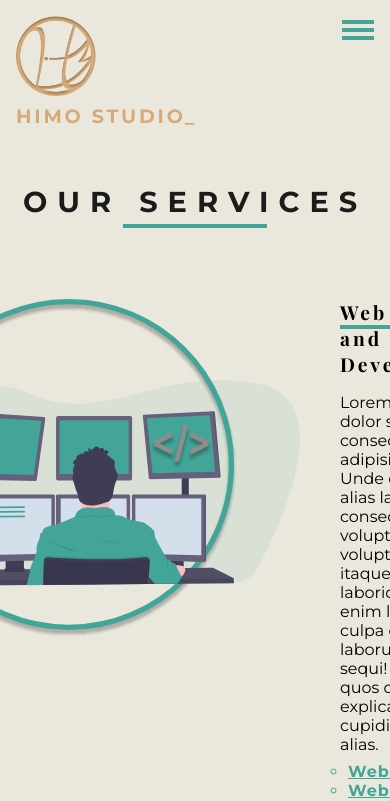
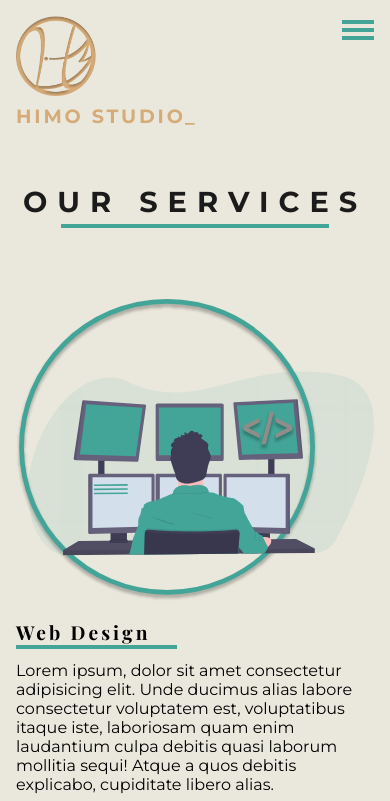
Before and after one commit to bobby-dq/himo-studios-website, a React (Create React App) app: page /services in a window 390 px wide. Shown: the top 801 px of the page. Built offline with nearby package versions, Linux system fonts and the light colour scheme.

Commit message:
services mobile responsive .

```diff
--- a/src/components/About.tsx
+++ b/src/components/About.tsx
@@ -143,7 +143,7 @@ const SInfoImg = styled(motion.div)`
 const SLine = styled(motion.div)`
     height: 0.5rem;
     background: #43A498;
-    width: 35%;
+    width: 50%;
     position: absolute;
     top: 5rem;
 `;
--- a/src/components/Organizations.tsx
+++ b/src/components/Organizations.tsx
@@ -65,12 +65,21 @@ const SOrgTitle = styled(motion.div)`
         letter-spacing: 1px;
         font-weight: bold;
     }
+
+    @media(max-width: 500px) {
+        text-align: center;
+    }
 `;
 
 const SLine = styled(motion.div)`
     height: 0.5rem;
     background: #43A498;
-    width: 40%;
+    width: 75%;
     position: absolute;
     top: 5rem;
+
+    @media(max-width: 500px) {
+        top: 10rem;
+        width: 75%;
+    }
 `;
--- a/src/components/Service.tsx
+++ b/src/components/Service.tsx
@@ -34,13 +34,21 @@ const SService = styled.div`
     display: flex;
     padding: 5rem 0rem;
     justify-content: space-between;
-
+    @media(max-width: 850px) {
+        flex-direction: column;
+        align-items: center;
+    }
 
 `;
 
 const SImageWrapper = styled.div`
     img {
         width: 50rem;
+
+        @media(max-width: 850px) {
+            margin-bottom: 2rem;
+            width: 100%;
+        }
     }
 `;
 
@@ -68,12 +76,17 @@ const STextWrapper = styled.div`
         font-weight: bold;
         letter-spacing: 1px;
     }
+
+    @media(max-width: 850px) {
+        margin-left: 0rem;
+    }
 `
 
 const SLine = styled(motion.div)`
     height: 0.5rem;
     background: #43A498;
-    width: 75%;
+    width: 45%;
     position: absolute;
     top: 3.25rem;
+
 `;
--- a/src/data/servicesData.ts
+++ b/src/data/servicesData.ts
@@ -13,21 +13,21 @@ export interface IService {
 export const serviceData: () => IService[] = () => {
     return [
         {
-            name: "Web Design and Development",
+            name: "Web Design",
             description1: "Lorem ipsum, dolor sit amet consectetur adipisicing elit. Unde ducimus alias labore consectetur voluptatem est, voluptatibus itaque iste, laboriosam quam enim laudantium culpa debitis quasi laborum mollitia sequi! Atque a quos debitis explicabo, cupiditate libero alias.",
             description2: "Lorem ipsum, dolor sit amet consectetur adipisicing elit. Unde ducimus alias labore consectetur voluptatem est, voluptatibus itaque iste, laboriosam quam enim laudantium culpa debitis quasi laborum mollitia sequi! Atque a quos debitis explicabo, cupiditate libero alias.",
             subServices: ["Web Design", "Web Development", "Web Applications", "Landing Pages", "Hosting and Deployment", "Maintenance"],
             image: webDesign
         },
         {
-            name: "SEO and Social Media Management",
+            name: "SEO",
             description1: "Lorem ipsum, dolor sit amet consectetur adipisicing elit. Unde ducimus alias labore consectetur voluptatem est, voluptatibus itaque iste, laboriosam quam enim laudantium culpa debitis quasi laborum mollitia sequi! Atque a quos debitis explicabo, cupiditate libero alias.",
             description2: "Lorem ipsum, dolor sit amet consectetur adipisicing elit. Unde ducimus alias labore consectetur voluptatem est, voluptatibus itaque iste, laboriosam quam enim laudantium culpa debitis quasi laborum mollitia sequi! Atque a quos debitis explicabo, cupiditate libero alias.",
             subServices: ["SocialMedia Management", "Search Engine Optimization (SEO)", "Google Ads and Analytics"],
             image: seo
         },
         {
-            name: "Videography and Photography",
+            name: "Video / Photo",
             description1: "Lorem ipsum, dolor sit amet consectetur adipisicing elit. Unde ducimus alias labore consectetur voluptatem est, voluptatibus itaque iste, laboriosam quam enim laudantium culpa debitis quasi laborum mollitia sequi! Atque a quos debitis explicabo, cupiditate libero alias.",
             description2: "Lorem ipsum, dolor sit amet consectetur adipisicing elit. Unde ducimus alias labore consectetur voluptatem est, voluptatibus itaque iste, laboriosam quam enim laudantium culpa debitis quasi laborum mollitia sequi! Atque a quos debitis explicabo, cupiditate libero alias.",
             subServices: ["Social Media Video Advertisement", "Photography"],
--- a/src/pages/ServicesPage.tsx
+++ b/src/pages/ServicesPage.tsx
@@ -47,6 +47,9 @@ const SServiceHeader = styled(motion.div)`
         font-size: 3.6rem;
         letter-spacing: 10px;
         font-weight: bolder;
+        @media (max-width: 377px) {
+            text-align: center;
+        }
     }
 `;
 
@@ -56,11 +59,20 @@ const SLine = styled(motion.div)`
     width: 40%;
     position: absolute;
     top: 5rem;
+
+    @media (max-width: 850px) {
+        width: 75%
+    }
+
+    @media (max-width: 377px) {
+        top: 10rem;
+    }
 `;
 
 const SServicesWrapper = styled.div`
     display: flex;
     flex-direction: column;
     align-items: center;
-    justify-content: space-between;
+    justify-content: space-between; wid
+    }
 `;
```
